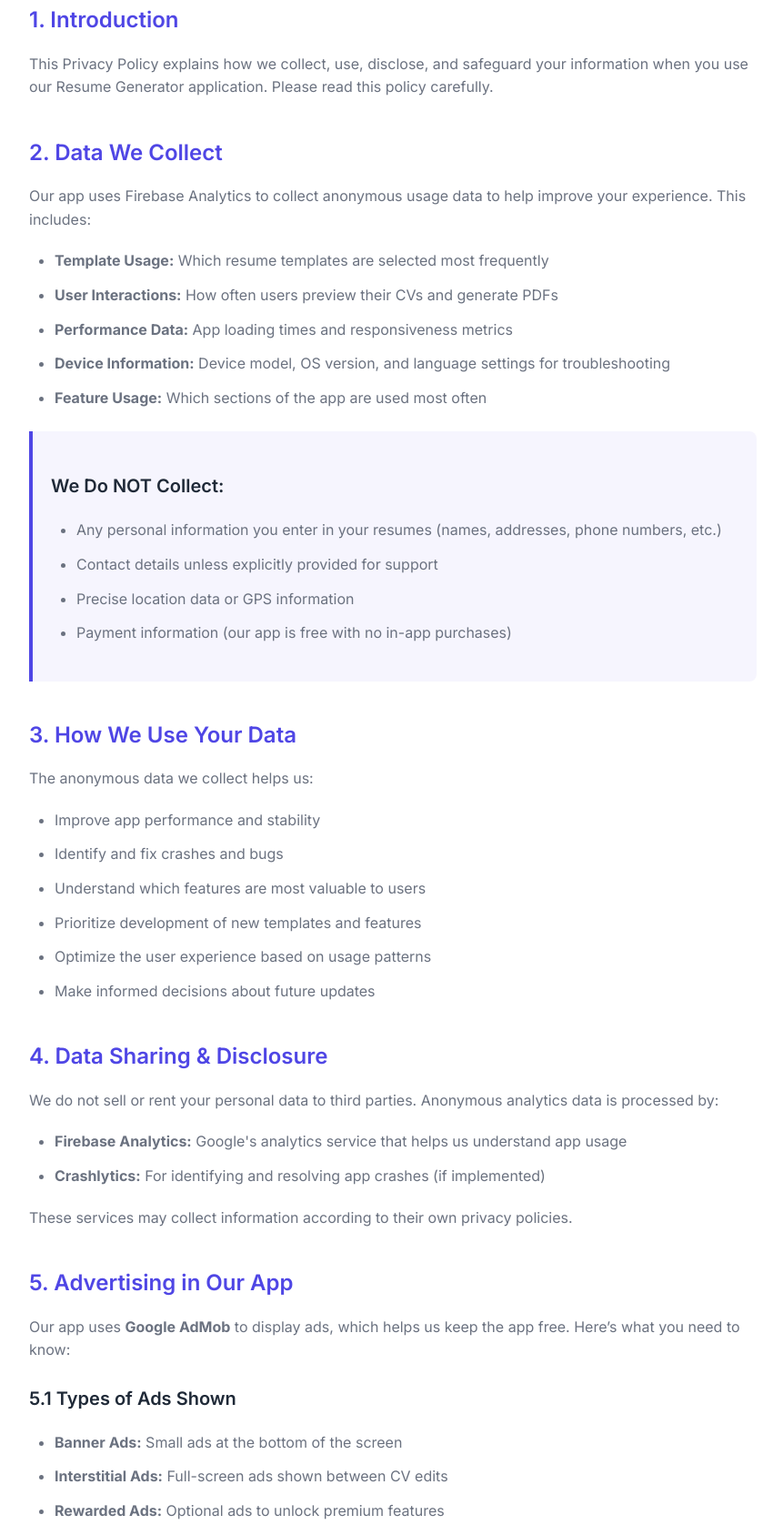
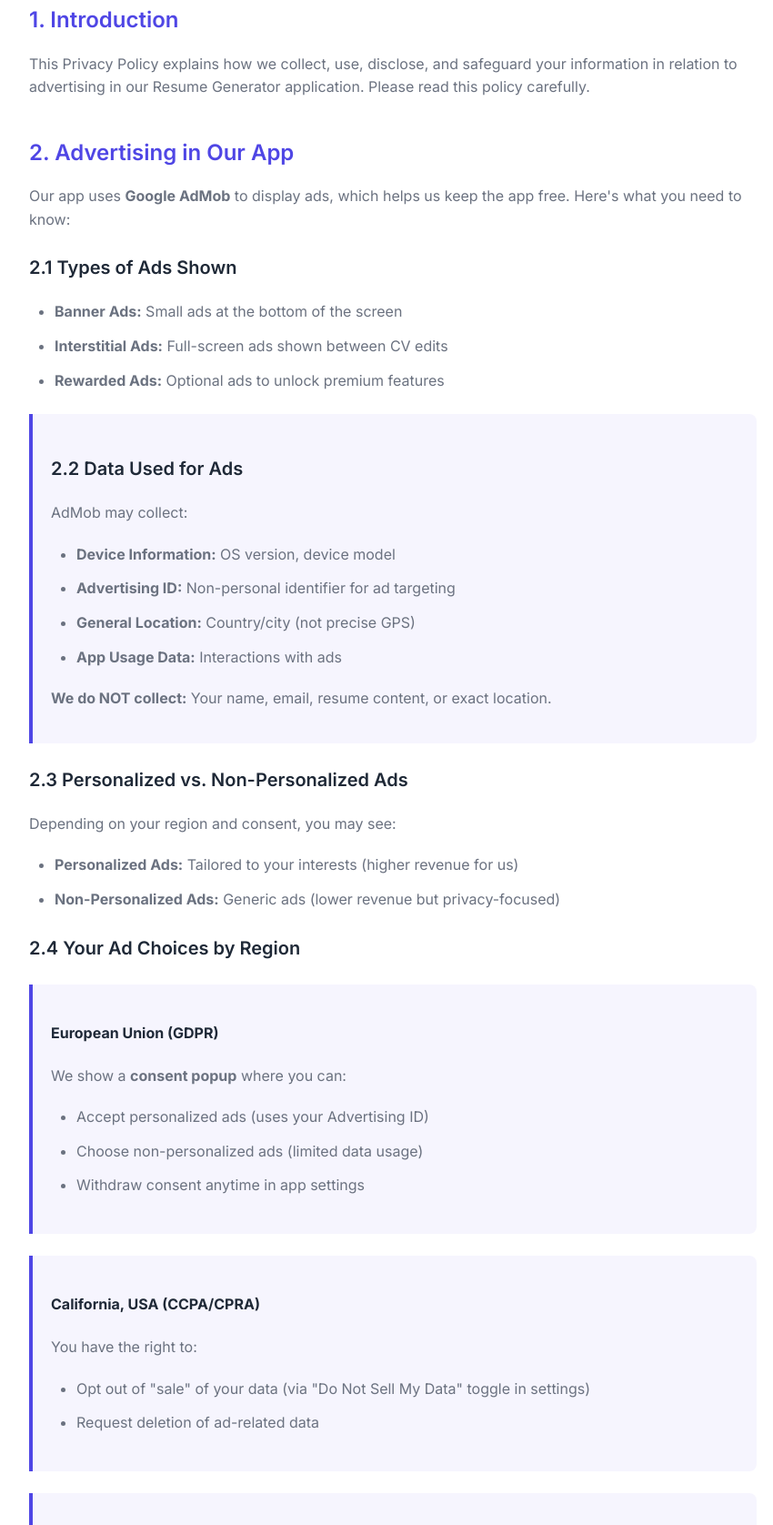
Before and after one commit to ak375456/ak375456.github.io, a plain HTML site: page index.html in a window 1280 px wide. Shown: the part 258-1934 px from the top of the page at 91% size, without its empty margins (208-1058 px from the left). Drawn offline with Linux system fonts and the light colour scheme.

Commit message:
Update index.html

```diff
--- a/index.html
+++ b/index.html
@@ -147,59 +147,14 @@
 
     <section>
       <h2>1. Introduction</h2>
-      <p>This Privacy Policy explains how we collect, use, disclose, and safeguard your information when you use our Resume Generator application. Please read this policy carefully.</p>
+      <p>This Privacy Policy explains how we collect, use, disclose, and safeguard your information in relation to advertising in our Resume Generator application. Please read this policy carefully.</p>
     </section>
 
     <section>
-      <h2>2. Data We Collect</h2>
-      <p>Our app uses Firebase Analytics to collect anonymous usage data to help improve your experience. This includes:</p>
-      <ul>
-        <li><strong>Template Usage:</strong> Which resume templates are selected most frequently</li>
-        <li><strong>User Interactions:</strong> How often users preview their CVs and generate PDFs</li>
-        <li><strong>Performance Data:</strong> App loading times and responsiveness metrics</li>
-        <li><strong>Device Information:</strong> Device model, OS version, and language settings for troubleshooting</li>
-        <li><strong>Feature Usage:</strong> Which sections of the app are used most often</li>
-      </ul>
+      <h2>2. Advertising in Our App</h2>
+      <p>Our app uses <strong>Google AdMob</strong> to display ads, which helps us keep the app free. Here's what you need to know:</p>
 
-      <div class="highlight-box">
-        <h3>We Do NOT Collect:</h3>
-        <ul>
-          <li>Any personal information you enter in your resumes (names, addresses, phone numbers, etc.)</li>
-          <li>Contact details unless explicitly provided for support</li>
-          <li>Precise location data or GPS information</li>
-          <li>Payment information (our app is free with no in-app purchases)</li>
-        </ul>
-      </div>
-    </section>
-
-    <section>
-      <h2>3. How We Use Your Data</h2>
-      <p>The anonymous data we collect helps us:</p>
-      <ul>
-        <li>Improve app performance and stability</li>
-        <li>Identify and fix crashes and bugs</li>
-        <li>Understand which features are most valuable to users</li>
-        <li>Prioritize development of new templates and features</li>
-        <li>Optimize the user experience based on usage patterns</li>
-        <li>Make informed decisions about future updates</li>
-      </ul>
-    </section>
-
-    <section>
-      <h2>4. Data Sharing & Disclosure</h2>
-      <p>We do not sell or rent your personal data to third parties. Anonymous analytics data is processed by:</p>
-      <ul>
-        <li><strong>Firebase Analytics:</strong> Google's analytics service that helps us understand app usage</li>
-        <li><strong>Crashlytics:</strong> For identifying and resolving app crashes (if implemented)</li>
-      </ul>
-      <p>These services may collect information according to their own privacy policies.</p>
-    </section>
-
-    <section>
-      <h2>5. Advertising in Our App</h2>
-      <p>Our app uses <strong>Google AdMob</strong> to display ads, which helps us keep the app free. Here’s what you need to know:</p>
-
-      <h3>5.1 Types of Ads Shown</h3>
+      <h3>2.1 Types of Ads Shown</h3>
       <ul>
         <li><strong>Banner Ads:</strong> Small ads at the bottom of the screen</li>
         <li><strong>Interstitial Ads:</strong> Full-screen ads shown between CV edits</li>
@@ -207,7 +162,7 @@
       </ul>
 
       <div class="highlight-box">
-        <h3>5.2 Data Used for Ads</h3>
+        <h3>2.2 Data Used for Ads</h3>
         <p>AdMob may collect:</p>
         <ul>
           <li><strong>Device Information:</strong> OS version, device model</li>
@@ -218,7 +173,7 @@
         <p><strong>We do NOT collect:</strong> Your name, email, resume content, or exact location.</p>
       </div>
 
-      <h3>5.3 Personalized vs. Non-Personalized Ads</h3>
+      <h3>2.3 Personalized vs. Non-Personalized Ads</h3>
       <p>Depending on your region and consent, you may see:</p>
       <ul>
         <li><strong>Personalized Ads:</strong> Tailored to your interests (higher revenue for us)</li>
@@ -226,7 +181,7 @@
       </ul>
 
       <!-- Region-Specific Compliance -->
-      <h3>5.4 Your Ad Choices by Region</h3>
+      <h3>2.4 Your Ad Choices by Region</h3>
 
       <div class="highlight-box">
         <h4>European Union (GDPR)</h4>
@@ -257,7 +212,7 @@
       </div>
 
       <div class="data-deletion">
-        <h3>5.5 Opting Out of Ad Personalization</h3>
+        <h3>2.5 Opting Out of Ad Personalization</h3>
         <p>To disable personalized ads:</p>
         <ol>
           <li>Open <strong>Settings</strong> in our app</li>
@@ -268,20 +223,18 @@
       </div>
     </section>
 
-    <!-- ========== UPDATED SECTION: DATA SHARING ========== -->
     <section>
-      <h2>6. Data Sharing & Third Parties</h2>
-      <p>We share data with these services for ads and analytics:</p>
+      <h2>3. Data Sharing & Third Parties</h2>
+      <p>We share data with these services for ads:</p>
       <ul>
         <li><strong>Google AdMob:</strong> For ad delivery (<a href="https://policies.google.com/privacy" target="_blank">Privacy Policy</a>)</li>
-        <li><strong>Firebase Analytics:</strong> For app improvement (<a href="https://firebase.google.com/support/privacy" target="_blank">Privacy Policy</a>)</li>
         <li><strong>Mediation Networks:</strong> Such as Meta Audience Network (if used)</li>
       </ul>
       <p>These partners may collect data according to their policies.</p>
     </section>
 
     <section>
-      <h2>7. Policy Updates</h2>
+      <h2>4. Policy Updates</h2>
       <p>We may update this policy periodically. Significant changes will be:</p>
       <ul>
         <li>Notified through in-app announcements</li>
@@ -291,7 +244,7 @@
     </section>
 
     <div class="contact-section">
-      <h2>8. Contact Us</h2>
+      <h2>5. Contact Us</h2>
       <p>For questions about this policy or to exercise your data rights:</p>
       <p>Email: <a href="mailto:ak375456@gmail.com">ak375456@gmail.com</a></p>
       <p>We typically respond within 3-5 business days.</p>
```
